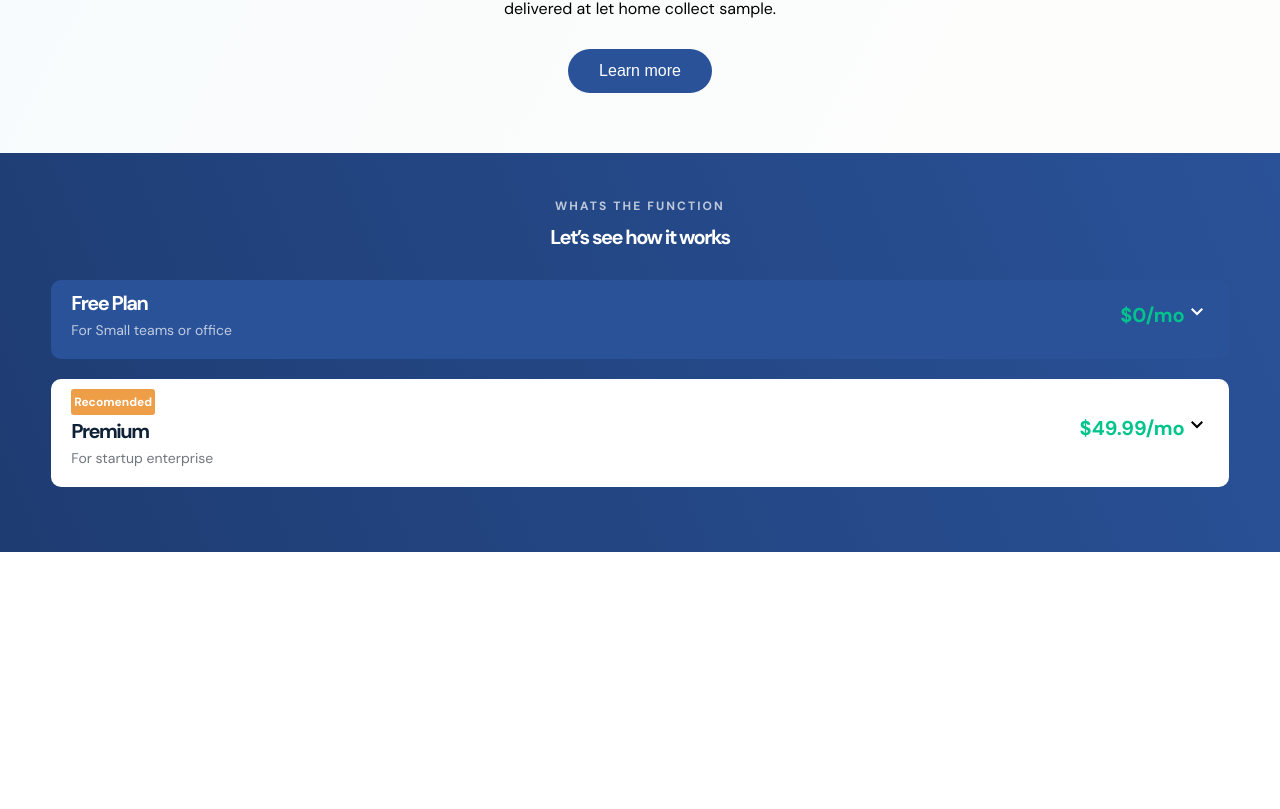
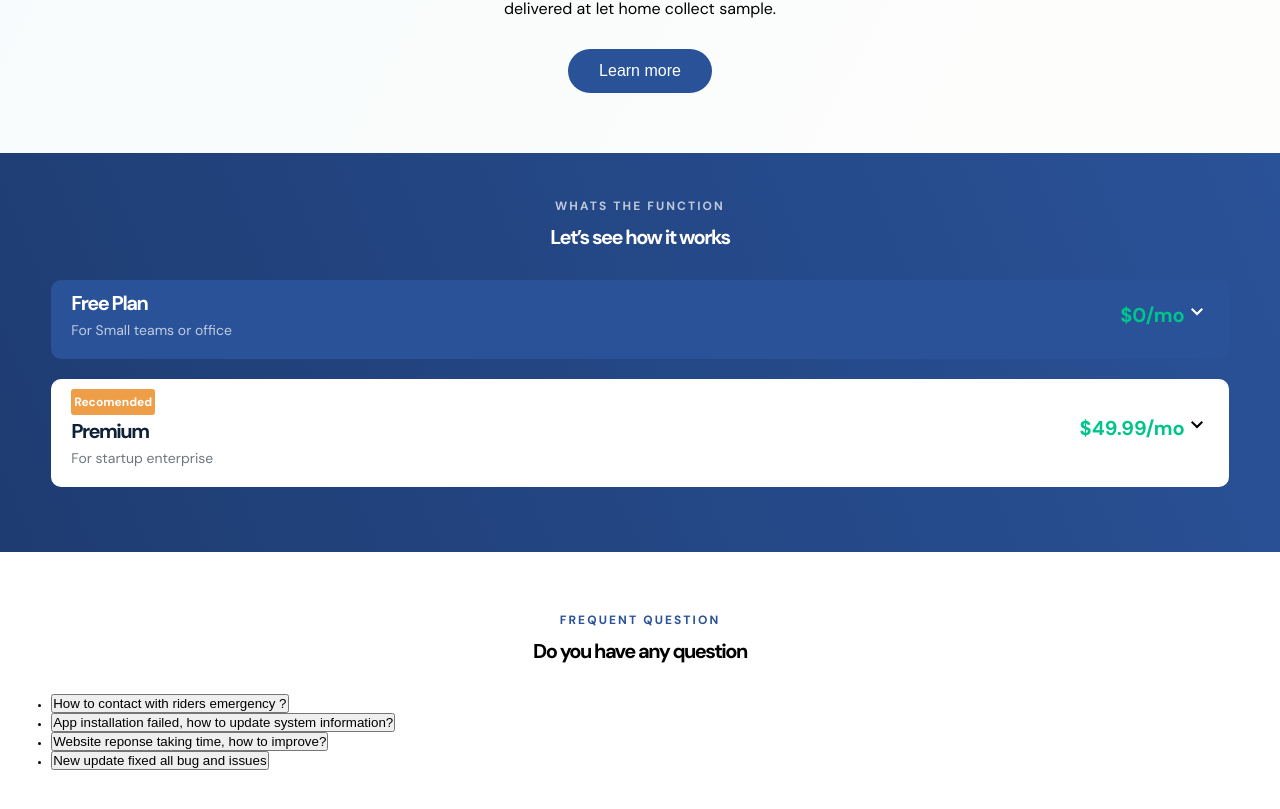
Before and after one commit to vaiperlexmar/landguru-landing, a React (Vite) app: page / in a window 1280 px wide. Shown: the part 11024-11833 px from the top of the page. Before the commit the page ends 11636 px from the top, so only its background shows below. Built offline with nearby package versions, Linux system fonts and the light colour scheme; data requests are answered from the project's data file.

Commit message:
feat: Add faq section

```diff
--- a/src/App.jsx
+++ b/src/App.jsx
@@ -8,6 +8,7 @@ import FunctionsList from "./components/FunctionsList";
 import Reviews from "./components/Reviews";
 import CoreFeatures_2 from "./components/CoreFeatures_2";
 import Pricing from "./components/Pricing";
+import FAQ from "./components/FAQ";
 
 import shape_1 from "../src/assets/Rectangle 1.png";
 import shape_2 from "../src/assets/Rectangle 1.1.png";
@@ -45,6 +46,7 @@ function App() {
         <Reviews />
         <CoreFeatures_2 />
         <Pricing />
+        <FAQ />
       </main>
     </>
   );
--- /dev/null
+++ b/src/components/Accordion/Accordion.jsx
@@ -0,0 +1,20 @@
+import { useState } from "react";
+
+export default function Accordion({ title, text }) {
+  const [isOpen, setIsOpen] = useState(false);
+
+  function handleClick() {
+    setIsOpen(!isOpen);
+  }
+
+  return (
+    <>
+      <button className="faq__title" onClick={() => handleClick()}>
+        {title}
+      </button>
+      <p className="faq__text" style={{ display: isOpen ? "block" : "none" }}>
+        {text}
+      </p>
+    </>
+  );
+}
--- /dev/null
+++ b/src/components/FAQ.jsx
@@ -0,0 +1,42 @@
+import Accordion from "./Accordion/Accordion";
+
+export default function FAQ() {
+  const faqItems = [
+    {
+      title: "How to contact with riders emergency ?",
+      text: "Lorem ipsum dolor sit amet consectetur adipisicing elit. Neque libero magni praesentium. Corrupti explicabo suscipit amet. Possimus, aliquam voluptas saepe, facilis omnis atque, quo ab ipsam reprehenderit consequuntur placeat? Earum?",
+    },
+
+    {
+      title: "App installation failed, how to update system information?",
+      text: "Lorem ipsum dolor sit amet consectetur adipisicing elit. Neque libero magni praesentium. Corrupti explicabo suscipit amet. Possimus, aliquam voluptas saepe, facilis omnis atque, quo ab ipsam reprehenderit consequuntur placeat? Earum?",
+    },
+
+    {
+      title: "Website reponse taking time, how to improve?",
+      text: "Lorem ipsum dolor sit amet consectetur adipisicing elit. Neque libero magni praesentium. Corrupti explicabo suscipit amet. Possimus, aliquam voluptas saepe, facilis omnis atque, quo ab ipsam reprehenderit consequuntur placeat? Earum?",
+    },
+
+    {
+      title: "New update fixed all bug and issues",
+      text: "Lorem ipsum dolor sit amet consectetur adipisicing elit. Neque libero magni praesentium. Corrupti explicabo suscipit amet. Possimus, aliquam voluptas saepe, facilis omnis atque, quo ab ipsam reprehenderit consequuntur placeat? Earum?",
+    },
+  ];
+
+  return (
+    <section className="faq">
+      <p className="subtitle">Frequent Question</p>
+      <h3 className="heading-tertiary">Do you have any question</h3>
+      <ul className="faq__list">
+        {faqItems.map((item, index) => {
+          const { title, text } = item;
+          return (
+            <li className="faq__item" key={index}>
+              <Accordion title={title} text={text} />
+            </li>
+          );
+        })}
+      </ul>
+    </section>
+  );
+}
--- a/src/components/Pricing.jsx
+++ b/src/components/Pricing.jsx
@@ -1,5 +1,7 @@
+import { useState, useEffect } from "react";
 import PricingDropdown from "./PricingDropdown/PricingDropdown";
-import { useState, useEffect } from "react";
+import shapeCircle from "../assets/shapes/shape_circle.svg";
+import shapeRectangle from "../assets/shapes/shape_rectangle.svg";
 export default function Pricing() {
   const [data, setData] = useState(null);
 
@@ -21,10 +23,32 @@ export default function Pricing() {
 
   return (
     <section className="pricing">
+      <img
+        className="shape pricing__shape pricing__shape-circle pricing__shape-circle_1"
+        src={shapeCircle}
+        alt=""
+      />
+      <img
+        className="shape pricing__shape pricing__shape-circle pricing__shape-circle_2"
+        src={shapeCircle}
+        alt=""
+      />
+      <img
+        className="shape pricing__shape pricing__shape-circle pricing__shape-circle_3"
+        src={shapeCircle}
+        alt=""
+      />
+      <img
+        className="shape pricing__shape pricing__shape-rectangle"
+        src={shapeRectangle}
+        alt=""
+      />
+
       <p className="subtitle subtitle_gray">Whats the function</p>
       <h3 className="heading-tertiary heading-tertiary_white">
         Let’s see how it works
       </h3>
+
       {data &&
         data.map((plan) => {
           if (plan.id % 2 === 0) {
--- a/src/components/PricingDropdown/PricingDropdown.jsx
+++ b/src/components/PricingDropdown/PricingDropdown.jsx
@@ -24,9 +24,10 @@ export default function PricingDropdown({ plan, color }) {
 
   // transformation of features list
 
-  const planFeatures = plan.features.map((feature) => {
+  const planFeatures = plan.features.map((feature, index) => {
     return (
       <li
+        key={index}
         className={`${
           feature.checked
             ? "pricing__list-item_checked"
@@ -90,7 +91,7 @@ export default function PricingDropdown({ plan, color }) {
         className="pricing__list"
         animate={{
           opacity: isOpen ? 1 : 0,
-          height: isOpen ? "auto" : 0,
+          height: isOpen ? "100%" : 0,
         }}
         transition={{
           duration: 0.75,
--- a/src/index.css
+++ b/src/index.css
@@ -495,4 +495,26 @@ section {
   padding: 4.5rem 4vw;
   margin-bottom: 6rem;
   background: linear-gradient(68deg, var(--dark-navy) 0%, var(--navy) 100%);
+  position: relative;
 }
+
+.pricing__shape {
+  position: absolute;
+  top: 0;
+  left: 0;
+  width: 100%;
+  height: 100%;
+  z-index: -1;
+}
+
+/*-----------------------------------*\
+  #FAQ
+\*-----------------------------------*/
+
+.faq {
+  margin-bottom: 6rem;
+}
+
+.faq__item {
+  text-align: start;
+}
```
Also changed, not shown: src/assets/shapes/shape_circle.svg (added), src/assets/shapes/shape_rectangle.svg (added).
